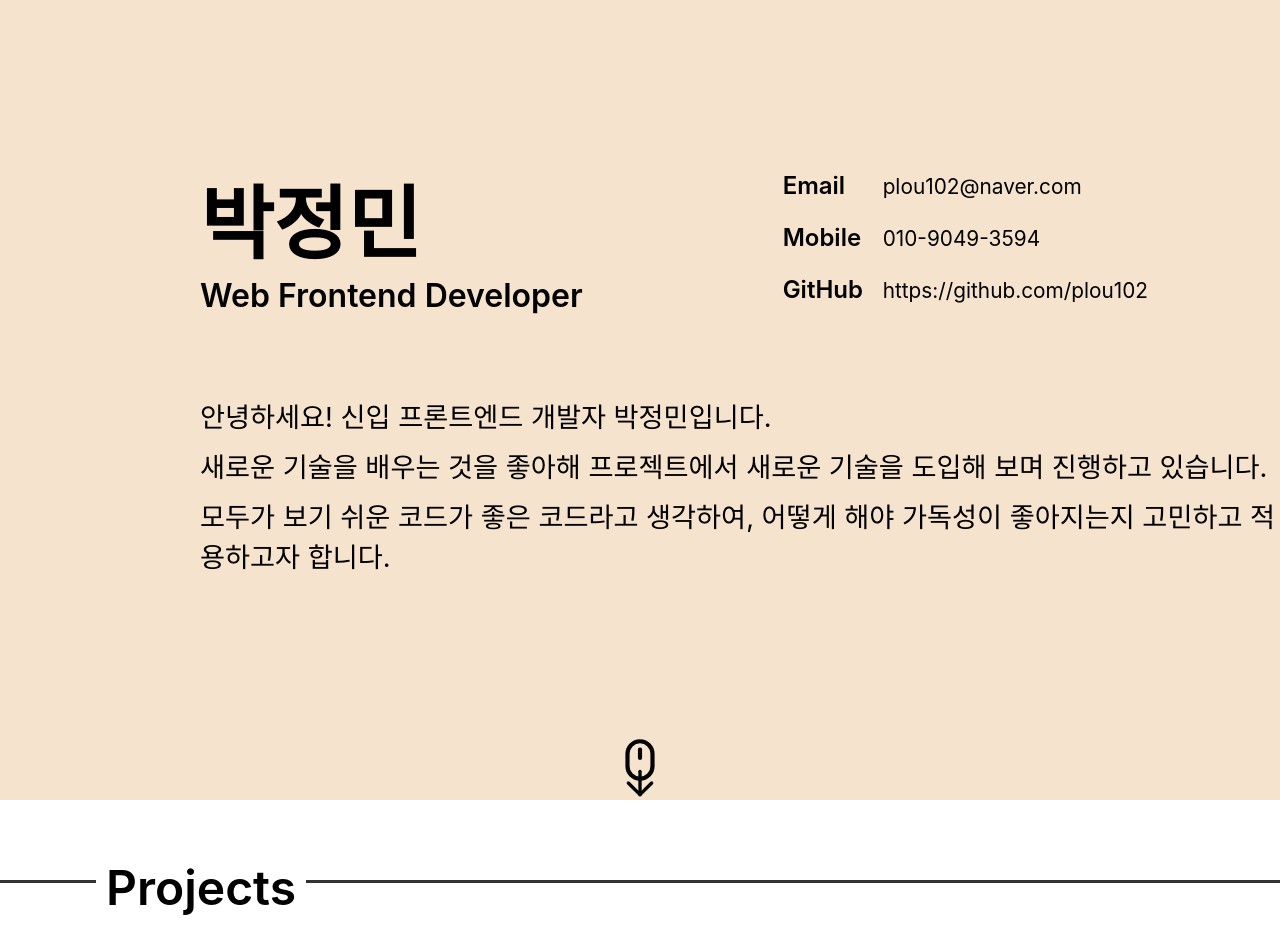
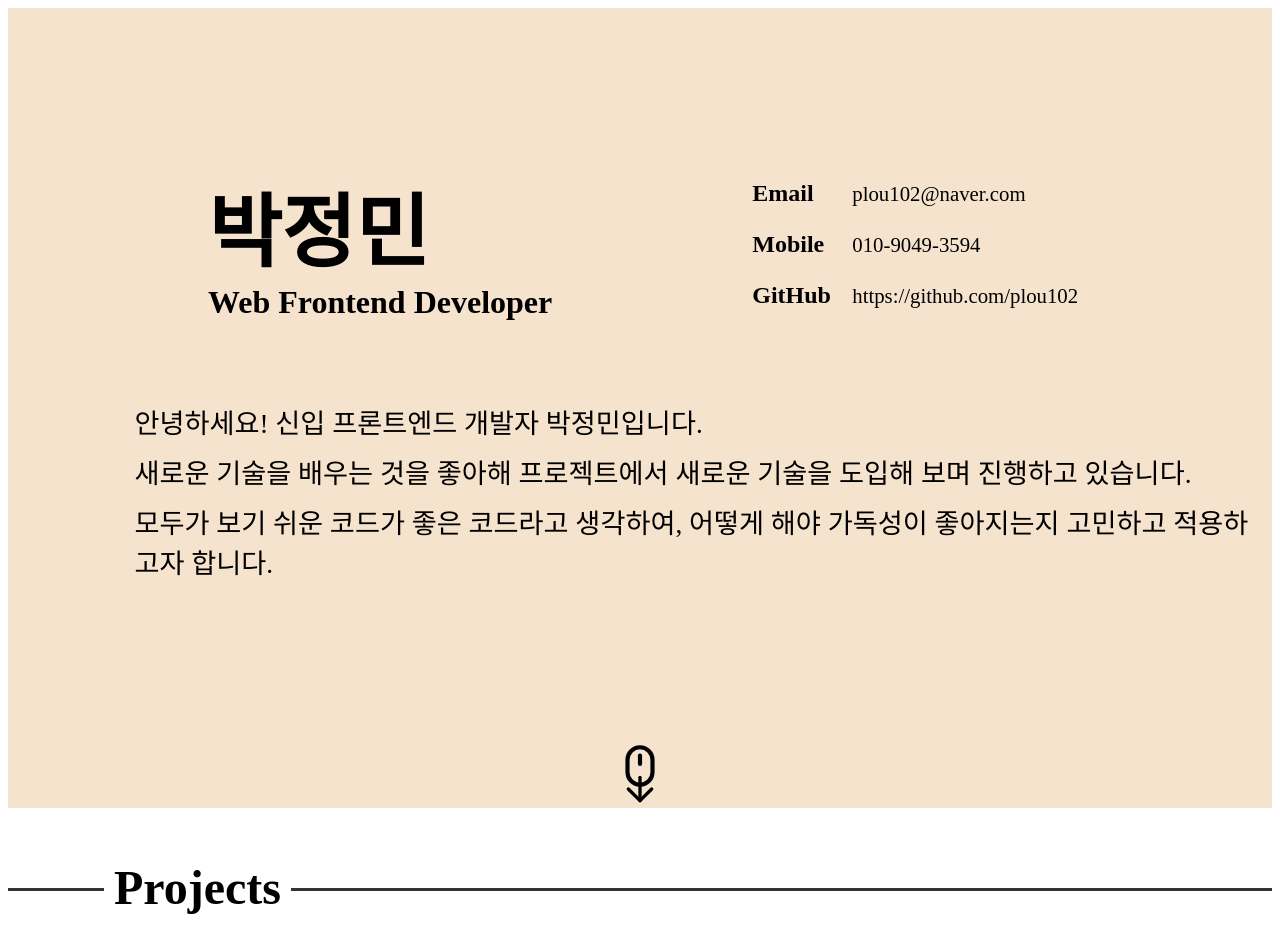
Before and after one commit to plou102/portfolio, a React (Create React App) app: page / in a window 1280 px wide. Shown: the top 952 px of the page. Built offline with nearby package versions, Linux system fonts and the light colour scheme.

Commit message:
Fix: 파일 정리 및 스타일 수정

```diff
--- a/src/App.css
+++ /dev/null
@@ -1,38 +0,0 @@
-.App {
-  text-align: center;
-}
-
-.App-logo {
-  height: 40vmin;
-  pointer-events: none;
-}
-
-@media (prefers-reduced-motion: no-preference) {
-  .App-logo {
-    animation: App-logo-spin infinite 20s linear;
-  }
-}
-
-.App-header {
-  background-color: #282c34;
-  min-height: 100vh;
-  display: flex;
-  flex-direction: column;
-  align-items: center;
-  justify-content: center;
-  font-size: calc(10px + 2vmin);
-  color: white;
-}
-
-.App-link {
-  color: #61dafb;
-}
-
-@keyframes App-logo-spin {
-  from {
-    transform: rotate(0deg);
-  }
-  to {
-    transform: rotate(360deg);
-  }
-}
--- a/src/App.js
+++ b/src/App.js
@@ -1,5 +1,4 @@
 import Projects from 'components/projects/Projects';
-import './App.css';
 import Info from 'components/Info';
 import { useRef } from 'react';
 import { DataProvider } from 'context/DataContext';
--- a/src/components/Info.jsx
+++ b/src/components/Info.jsx
@@ -112,7 +112,7 @@
   flex-direction: column;
   gap: 10px;
   font-size: 1.7rem;
-  padding-left: 25vh;
+  padding-left: 10%;
   margin-bottom: 20vh;
 `;
 
--- a/src/components/Title.jsx
+++ b/src/components/Title.jsx
@@ -4,8 +4,8 @@
 const Title = ({ title }) => {
   return (
     <Header>
+      <p>{title}</p>
       <Line />
-      <p>{title}</p>
     </Header>
   );
 };
@@ -21,8 +21,9 @@
     display: inline;
     background-color: #fff;
     padding: 0 10px;
+    margin: 0;
     position: absolute;
-    top: 10px;
+    bottom: -3vh;
     left: 6rem;
   }
 `;
@@ -30,6 +31,6 @@
 const Line = styled.div`
   width: 100%;
   border-bottom: 3px solid #333;
-  padding-top: 10vh;
-  margin-bottom: 20vh;
+  height: 10vh;
+  margin-bottom: 15vh;
 `;
--- a/src/index.css
+++ /dev/null
@@ -1,11 +0,0 @@
-body {
-  margin: 0;
-  font-family: -apple-system, BlinkMacSystemFont, 'Segoe UI', 'Roboto', 'Oxygen', 'Ubuntu',
-    'Cantarell', 'Fira Sans', 'Droid Sans', 'Helvetica Neue', sans-serif;
-  -webkit-font-smoothing: antialiased;
-  -moz-osx-font-smoothing: grayscale;
-}
-
-code {
-  font-family: source-code-pro, Menlo, Monaco, Consolas, 'Courier New', monospace;
-}
--- a/src/index.js
+++ b/src/index.js
@@ -1,6 +1,5 @@
 import React from 'react';
 import ReactDOM from 'react-dom/client';
-import './index.css';
 import App from './App';
 
 const root = ReactDOM.createRoot(document.getElementById('root'));
```
Also changed, not shown: 1 other file (tests, documents, lock files or other folders).
